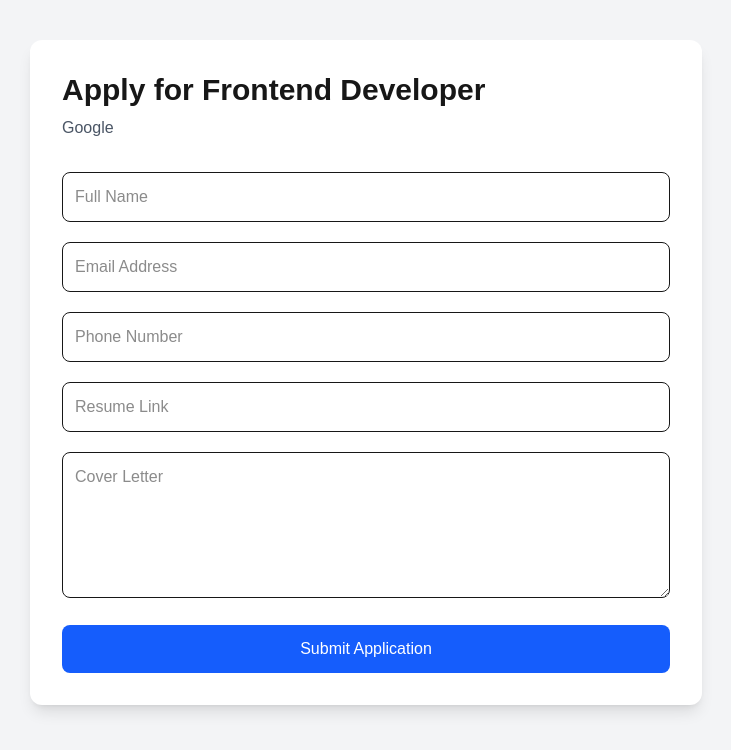
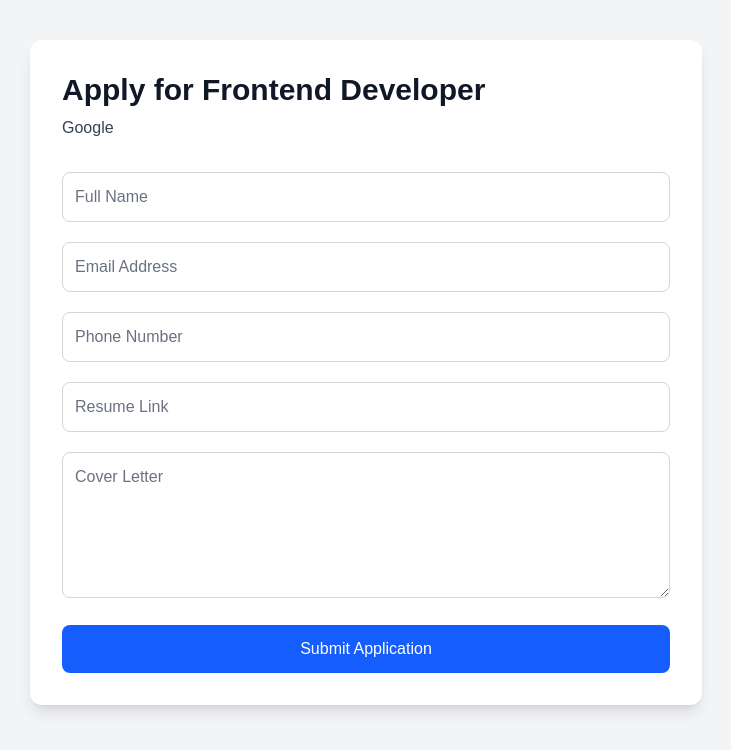
Before and after one commit to SandhyaMutha/job-board, a Next.js app: page /apply/1 in a window 1280 px wide. Shown: the top 750 px of the page, without its empty margins (274-1005 px from the left). Built offline with nearby package versions, Linux system fonts and the light colour scheme.

Commit message:
Fix text contrast across application

```diff
--- a/src/app/apply/[id]/page.jsx
+++ b/src/app/apply/[id]/page.jsx
@@ -17,15 +17,13 @@ export default function ApplyPage({ params }) {
     coverLetter: "",
   });
 
-  // If job is not found
   if (!job) {
     return (
-      <h1 className="text-center text-3xl mt-10">
+      <h1 className="text-center text-3xl text-gray-900 mt-10">
         Job Not Found
       </h1>
     );
   }
-
 
   const handleChange = (e) => {
     setForm({
@@ -33,7 +31,6 @@ export default function ApplyPage({ params }) {
       [e.target.name]: e.target.value,
     });
   };
-
 
   const handleSubmit = (e) => {
     e.preventDefault();
@@ -50,13 +47,9 @@ export default function ApplyPage({ params }) {
       appliedDate: new Date().toLocaleDateString(),
     };
 
-
-    // Get existing applications
     const existingApplications =
       JSON.parse(localStorage.getItem("applications")) || [];
 
-
-    // Save new application
     localStorage.setItem(
       "applications",
       JSON.stringify([
@@ -65,9 +58,7 @@ export default function ApplyPage({ params }) {
       ])
     );
 
-
     alert("Application Submitted Successfully!");
-
 
     setForm({
       name: "",
@@ -78,26 +69,23 @@ export default function ApplyPage({ params }) {
     });
   };
 
-
   return (
     <main className="min-h-screen bg-gray-100 py-10">
 
       <div className="max-w-2xl mx-auto bg-white shadow-lg rounded-xl p-8">
 
-        <h1 className="text-3xl font-bold mb-2">
+        <h1 className="text-3xl font-bold text-gray-900 mb-2">
           Apply for {job.title}
         </h1>
 
-        <p className="text-gray-600 mb-8">
+        <p className="text-gray-700 mb-8">
           {job.company}
         </p>
-
 
         <form
           onSubmit={handleSubmit}
           className="space-y-5"
         >
-
 
           <input
             type="text"
@@ -106,9 +94,8 @@ export default function ApplyPage({ params }) {
             value={form.name}
             onChange={handleChange}
             required
-            className="w-full border p-3 rounded-lg"
+            className="w-full border border-gray-300 p-3 rounded-lg text-gray-900 placeholder:text-gray-500"
           />
-
 
           <input
             type="email"
@@ -117,9 +104,8 @@ export default function ApplyPage({ params }) {
             value={form.email}
             onChange={handleChange}
             required
-            className="w-full border p-3 rounded-lg"
+            className="w-full border border-gray-300 p-3 rounded-lg text-gray-900 placeholder:text-gray-500"
           />
-
 
           <input
             type="tel"
@@ -128,9 +114,8 @@ export default function ApplyPage({ params }) {
             value={form.phone}
             onChange={handleChange}
             required
-            className="w-full border p-3 rounded-lg"
+            className="w-full border border-gray-300 p-3 rounded-lg text-gray-900 placeholder:text-gray-500"
           />
-
 
           <input
             type="url"
@@ -139,9 +124,8 @@ export default function ApplyPage({ params }) {
             value={form.resume}
             onChange={handleChange}
             required
-            className="w-full border p-3 rounded-lg"
+            className="w-full border border-gray-300 p-3 rounded-lg text-gray-900 placeholder:text-gray-500"
           />
-
 
           <textarea
             name="coverLetter"
@@ -149,9 +133,8 @@ export default function ApplyPage({ params }) {
             rows="5"
             value={form.coverLetter}
             onChange={handleChange}
-            className="w-full border p-3 rounded-lg"
+            className="w-full border border-gray-300 p-3 rounded-lg text-gray-900 placeholder:text-gray-500"
           />
-
 
           <button
             type="submit"
@@ -160,7 +143,6 @@ export default function ApplyPage({ params }) {
             Submit Application
           </button>
 
-
         </form>
 
       </div>
```
